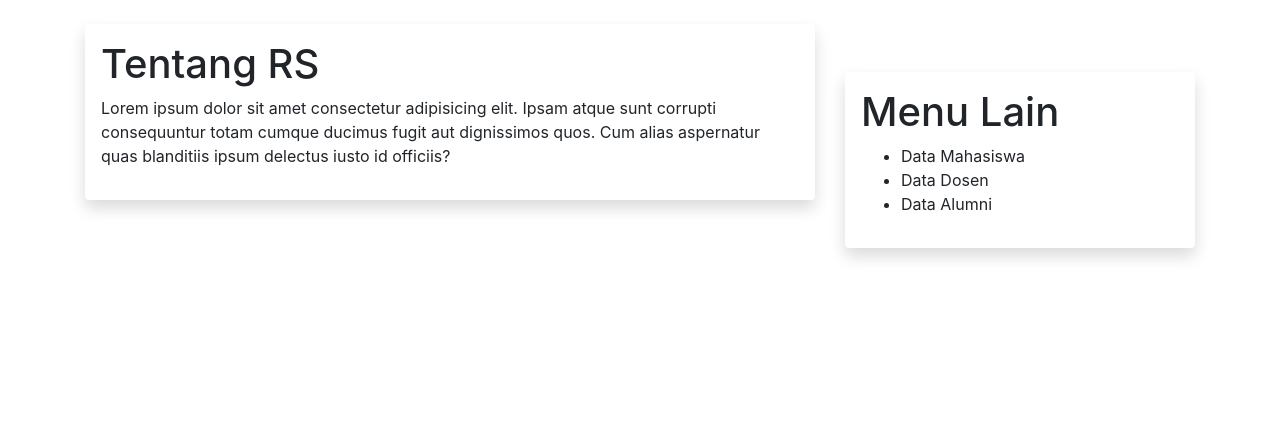
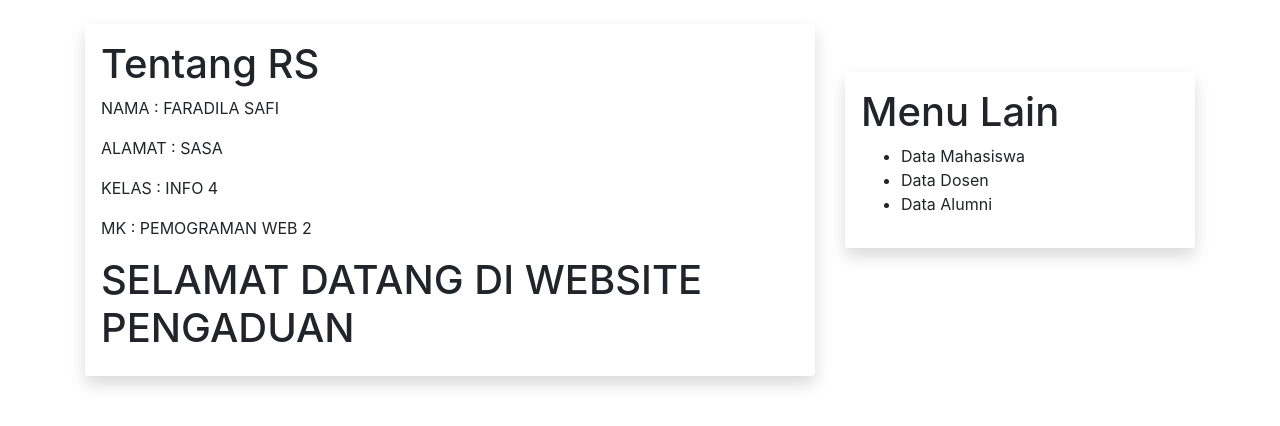
Before and after one commit to Darmawan2000/web-dila, a Python web app: template sim/templates/about.html in a window 1280 px wide. Shown: the part 56-482 px from the top of the page. Run offline with Jinja, Linux system fonts and the light colour scheme; the template is opened without the code that fills it, so the values that code supplies are empty.

Commit message:
Update about.html

```diff
--- a/sim/templates/about.html
+++ b/sim/templates/about.html
@@ -3,6 +3,11 @@
 {% block konten %}
 
 <h1>Tentang RS</h1>
-<p>Lorem ipsum dolor sit amet consectetur adipisicing elit. Ipsam atque sunt corrupti consequuntur totam cumque ducimus fugit aut dignissimos quos. Cum alias aspernatur quas blanditiis ipsum delectus iusto id officiis?</p>
+<p>NAMA : FARADILA SAFI</p>
+<p>ALAMAT : SASA</p>
+<p>KELAS : INFO 4</p>
+<p>MK : PEMOGRAMAN WEB 2</p>
+
+<h1>SELAMAT DATANG DI WEBSITE PENGADUAN</h1>
 
 {% endblock %}
```
